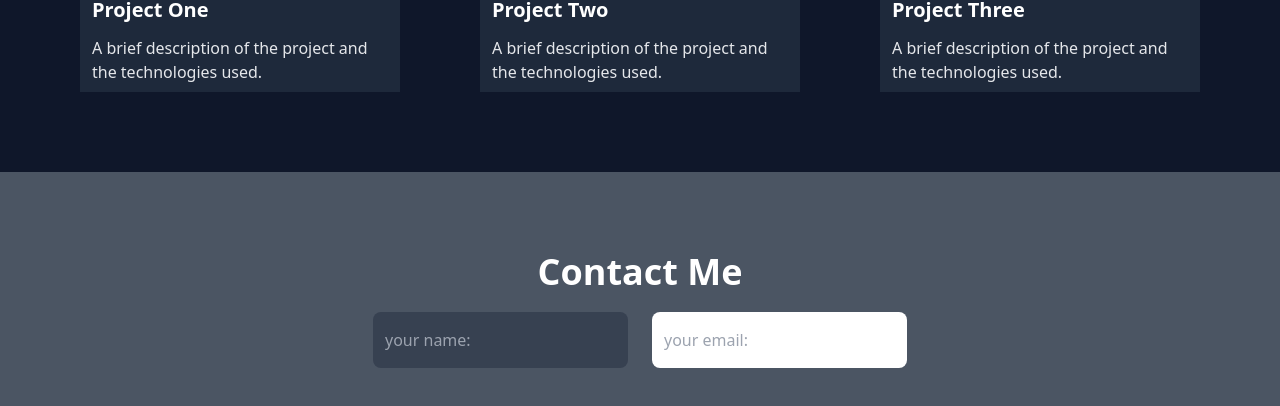
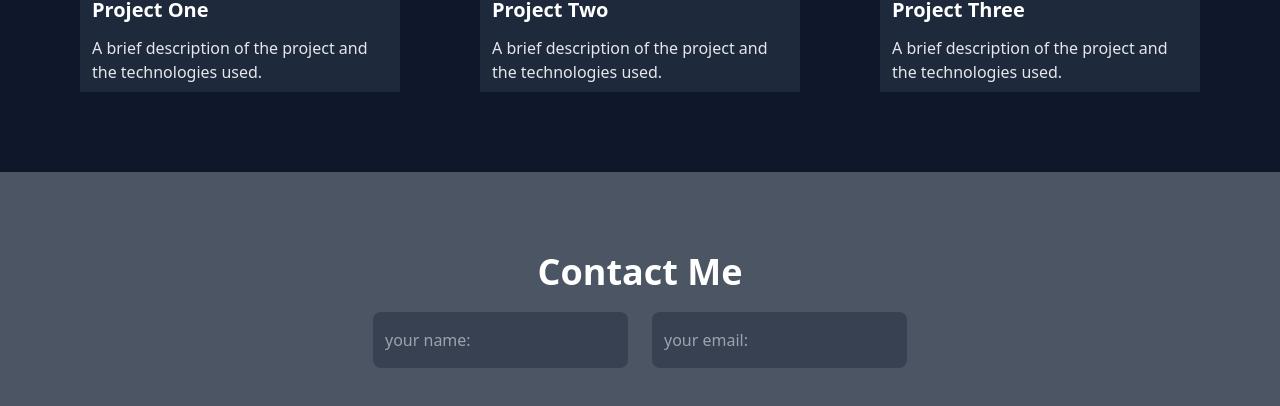
Before and after one commit to muhsyafwannabil/portofolio-sample, a website: page index.html in a window 1280 px wide. Shown: the part 1556-1962 px from the top of the page. Drawn offline with nearby package versions, Linux system fonts and the light colour scheme.

Commit message:
ini baru

```diff
--- a/index.html
+++ b/index.html
@@ -75,7 +75,7 @@
     <div class="input w-full py-3 ">
         <div class="flex gap-6 justify-center ">
             <input type="text" class="py-4 px-3 bg-gray-700 border-gray-600 rounded-lg focus:outline-none"placeholder="your name:">
-            <input type="email" class="py-4 px-3 border-gray-600 rounded-lg focus:outline-none"placeholder="your email:">
+            <input type="email" class="py-4 px-3 bg-gray-700 border-gray-600 rounded-lg focus:outline-none"placeholder="your email:">
         </div>
     </div>
 </div>
```
